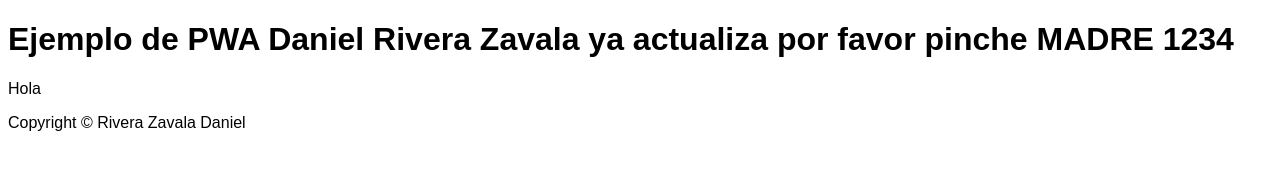
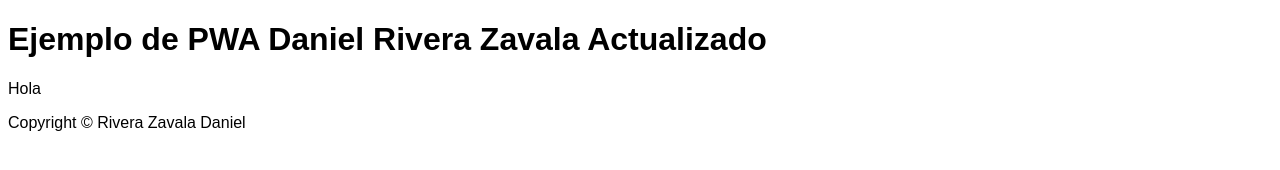
Before and after one commit to DvnielRiveraZavala/DvnielRiveraZavala.github.io, a plain HTML site: page index.html in a window 1280 px wide. Drawn offline with Linux system fonts and the light colour scheme.

Commit message:
Modificacion del index.html

```diff
--- a/index.html
+++ b/index.html
@@ -27,7 +27,7 @@
     <script type="module" src="cmp/mi-footer.js"></script>
     <link rel="stylesheet" href="css/estilos.css">
   <body>
-    <h1>Ejemplo de PWA Daniel Rivera Zavala ya actualiza por favor pinche MADRE 1234</h1>
+    <h1>Ejemplo de PWA Daniel Rivera Zavala Actualizado</h1>
     <p>Hola</p>
     <footer>
       <p>
```
